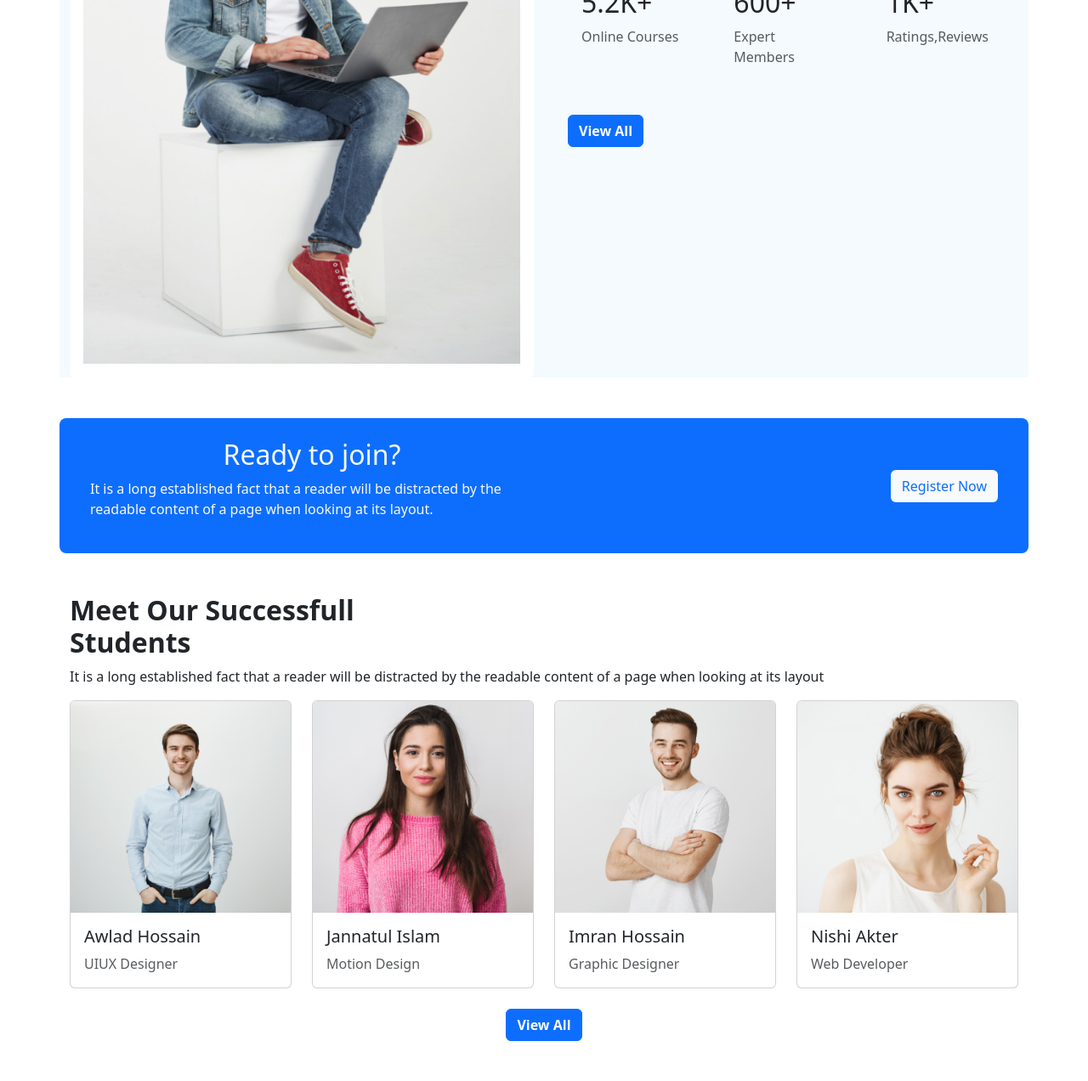
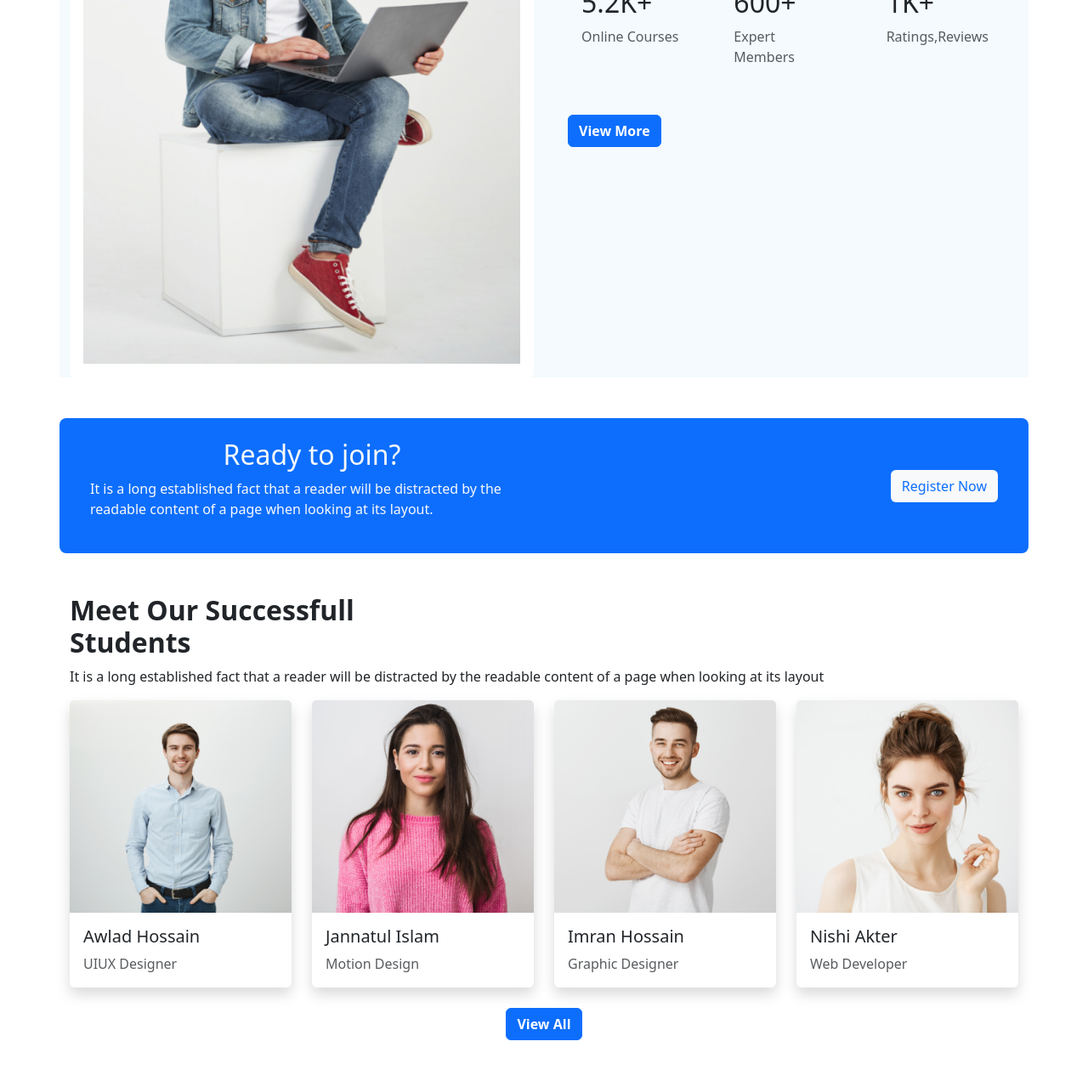
Before and after one commit to biplob2358/roots-edu-school, a plain HTML site: page index.html in a window 1280 px wide. Shown: the part 1960-3232 px from the top of the page at 85% size. Drawn offline with nearby package versions, Linux system fonts and the light colour scheme.

Commit message:
final  updated 1.0

```diff
--- a/index.html
+++ b/index.html
@@ -290,7 +290,7 @@
 
                 </div>
                 <div class=" mt-4 w-75  mb-5">
-                  <button type="button" class="btn btn-primary text-white fw-semibold"> View All</button>
+                  <button type="button" class="btn btn-primary text-white fw-semibold"> View More</button>
               </div>
               </div>
             </div>
@@ -362,9 +362,9 @@
             <h2 class="fw-bold">Meet Our Successfull <br> Students</h2>
             <p>It is a long established fact that a reader will be distracted by the readable content of a page when looking at its layout</p>
           </div>
-          <div class="row row-cols-1 row-cols-md-2 row-cols-lg-4 g-4">
-            <div class="col">
-              <div class="card">
+          <div class="row row-cols-1 row-cols-md-2 row-cols-lg-4 g-4 ">
+            <div class="col ">
+              <div class="card border-0 shadow">
                 <img src="images/student/student-1.png" class="card-img-top" alt="...">
                 <div class="card-body">
                   <h5 class="card-title">Awlad Hossain</h5>
@@ -373,7 +373,7 @@
               </div>
             </div>
             <div class="col">
-              <div class="card">
+              <div class="card border-0 shadow">
                 <img src="images/student/student-2.png" class="card-img-top" alt="...">
                 <div class="card-body">
                   <h5 class="card-title">Jannatul Islam</h5>
@@ -382,7 +382,7 @@
               </div>
             </div>
             <div class="col">
-              <div class="card">
+              <div class="card border-0 shadow">
                 <img src="images/student/student-3.png" class="card-img-top" alt="...">
                 <div class="card-body">
                   <h5 class="card-title">Imran Hossain</h5>
@@ -391,7 +391,7 @@
               </div>
             </div>
             <div class="col">
-              <div class="card">
+              <div class="card border-0 shadow">
                 <img src="images/student/student-4.png" class="card-img-top" alt="...">
                 <div class="card-body">
                   <h5 class="card-title">Nishi Akter</h5>
--- a/style.css
+++ b/style.css
@@ -5,11 +5,7 @@
 .box-clour{
     background-color:#F4FAFD;
 }
-.x{
-    display: block;
-    max-width: 100%;
-    height: 75%;
-  }
+
   .privacy{
     text-decoration: none;
   }
```
